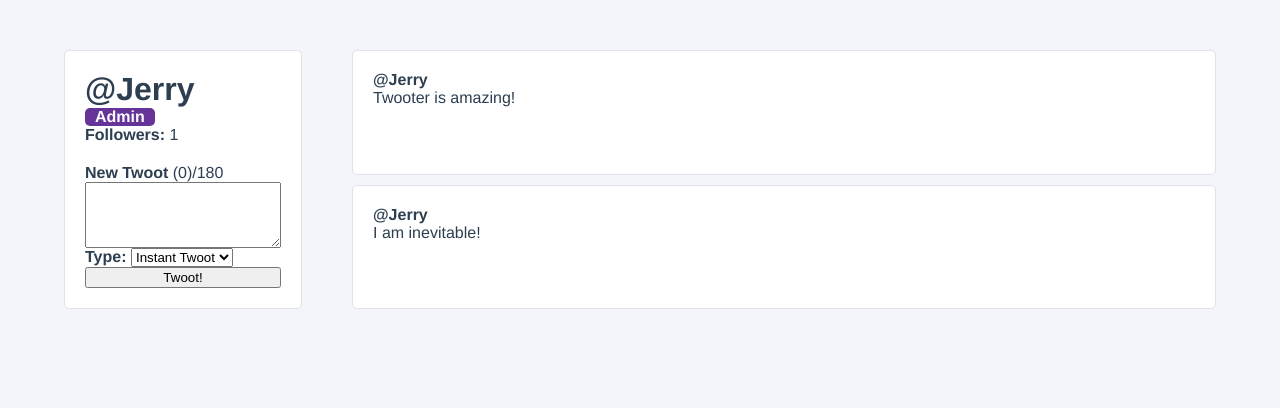
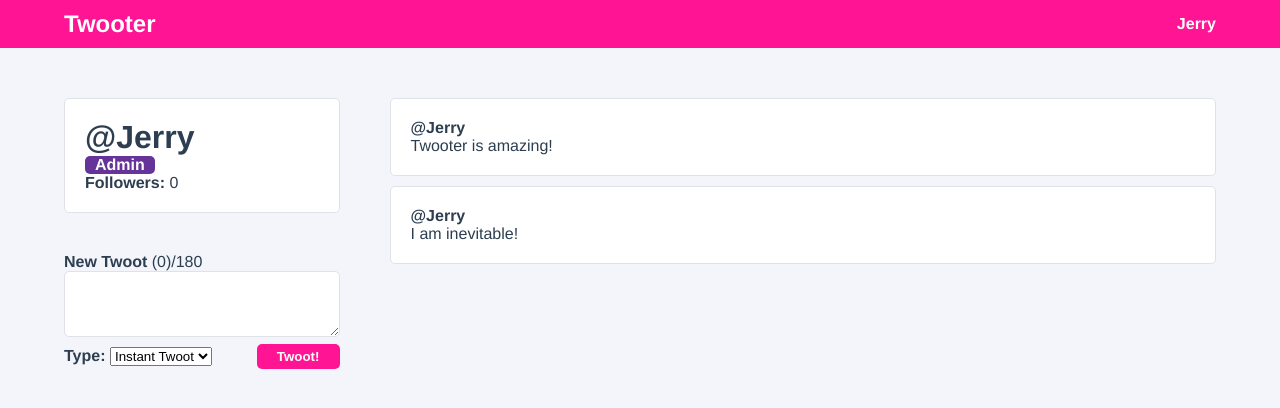
Before and after one commit to JeremiahKoeiman/vue-twotter, a Vue app: page /user/1 in a window 1280 px wide. Shown: the top 408 px of the page. Built offline with nearby package versions, Linux system fonts and the light colour scheme.

Commit message:
Chapter 6.5: Refactoring

```diff
--- a/src/App.vue
+++ b/src/App.vue
@@ -1,5 +1,13 @@
 <template>
   <div id="app">
+    <nav>
+      <div class="navigation__logo">
+        Twooter
+      </div>
+      <div class="navigation__user">
+        Jerry
+      </div>
+    </nav>
     <UserProfile/>
   </div>
 </template>
@@ -21,5 +29,21 @@
   color: #2c3e50;
   min-height: 100vh;
   background-color: #F3F5FA;
+
+  nav {
+    display: flex;
+    align-items: center;
+    justify-content: space-between;
+    padding: 10px 5%;
+    background-color: deeppink;
+    color: white;
+    .navigation__logo {
+      font-weight: bold;
+      font-size: 24px;
+    }
+    .navigation__user {
+      font-weight: bold;
+    }
+  }
 }
 </style>
--- /dev/null
+++ b/src/components/CreateTwootPanel.vue
@@ -0,0 +1,104 @@
+<template>
+  <form class="create-twoot-panel" @submit.prevent="createNewTwoot" :class="{ '--exceeded': newTwootCharCount > 180 }">
+    <label for="newTwoot"><strong>New Twoot</strong> ({{ newTwootCharCount }})/180</label>
+    <textarea id="newTwoot" rows="4" v-model="newTwootContent"/>
+
+    <div class="create-twoot-panel__submit">
+      <div class="create-twoot-type">
+        <label for="newTwootType"><strong>Type: </strong></label>
+        <select id="newTwootType" v-model="selectedTwootType">
+          <option :value="option.value" v-for="(option, index) in twootTypes" :key="index">
+            {{ option.name }}
+          </option>
+        </select>
+      </div>
+
+      <button>
+        Twoot!
+      </button>
+    </div>
+  </form>
+</template>
+
+<script>
+export default {
+  name: "CreateTwootPanel",
+  props: {
+    twoot: {
+      type: Object
+    }
+  },
+  data() {
+    return {
+      newTwootContent: '',
+      selectedTwootType: 'instant',
+      twootTypes: [
+        {
+          value: 'draft',
+          name: 'Draft'
+        },
+        {
+          value: 'instant',
+          name: 'Instant Twoot'
+        }
+      ]
+    }
+  },
+  computed: {
+    newTwootCharCount() {
+      return this.newTwootContent.length
+    }
+  },
+  methods: {
+    createNewTwoot() {
+      if (this.newTwootContent && this.selectedTwootType !== 'draft') {
+        this.$emit('add-twoot', this.newTwootContent)
+        /*this.user.twoots.unshift({
+          id: this.user.twoots.length + 1,
+          content: this.newTwootContent
+        })*/
+        this.newTwootContent = '';
+      }
+    }
+  }
+}
+</script>
+
+<style lang="scss" scoped>
+.create-twoot-panel {
+  margin-top: 20px;
+  padding: 20px 0;
+  display: flex;
+  flex-direction: column;
+  textarea {
+    border: 1px solid #DFE3E8;
+    border-radius: 5px;
+  }
+  .create-twoot-panel__submit {
+    display: flex;
+    justify-content: space-between;
+    .create-twoot-type {
+      padding: 10px 0;
+    }
+    button {
+      padding: 5px 20px;
+      margin: auto 0;
+      border-radius: 5px;
+      border: none;
+      background-color: deeppink;
+      color: white;
+      font-weight: bold;
+    }
+  }
+  &.--exceeded {
+    color: red;
+    border-color: red;
+    .create-twoot-panel__submit {
+      button {
+        background-color: red;
+        color: white;
+      }
+    }
+  }
+}
+</style>
--- a/src/components/TwootItem.vue
+++ b/src/components/TwootItem.vue
@@ -1,5 +1,5 @@
 <template>
-  <div class="twoot-item" @click="favoriteTwoot(twoot.id)">
+  <div class="twoot-item">
     <div class="user-profile__twoot">
       <div class="twoot-item__user">
         @{{ username }}
@@ -23,11 +23,6 @@
       type: Object,
       required: true
     }
-  },
-  methods: {
-    favoriteTwoot(id) {
-      this.$emit('favorite', id)
-    }
   }
 }
 </script>
@@ -39,13 +34,11 @@
   border-radius: 5px;
   border: 1px solid #DFE3E8;
   box-sizing: border-box;
+  cursor: pointer;
   transition: all 0.25s ease;
-
   &:hover {
-    cursor: pointer;
     transform: scale(1.1, 1.1);
   }
-
   .twoot-item__user {
     font-weight: bold;
   }
--- a/src/components/UserProfile.vue
+++ b/src/components/UserProfile.vue
@@ -1,37 +1,23 @@
 <template>
   <div class="user-profile">
+    <div class="user-profile__sidebar">
       <div class="user-profile__user-panel">
-      <h1 class="user-profile__user-name">@{{ user.username }}</h1>
+        <h1 class="user-profile__username">@{{ user.username }}</h1>
         <div class="user-profile__admin-badge" v-if="user.isAdmin">
           Admin
         </div>
         <div class="user-profile__follower-count">
           <strong>Followers: </strong> {{ followers }}
         </div>
-      <form class="user-profile__create-twoot" @submit.prevent="createNewTwoot" :class="{ '--exceeded': newTwootCharCount > 180 }">
-        <label for="newTwoot"><strong>New Twoot</strong> ({{ newTwootCharCount }})/180</label>
-        <textarea id="newTwoot" rows="4" v-model="newTwootContent"/>
-
-        <div class="user-profile__create-twoot-type">
-          <label for="newTwootType"><strong>Type: </strong></label>
-          <select id="newTwootType" v-model="selectedTwootType">
-            <option :value="option.value" v-for="(option, index) in twootTypes" :key="index">
-              {{ option.name }}
-            </option>
-          </select>
       </div>
-
-        <button>
-          Twoot!
-        </button>
-      </form>
+      <CreateTwootPanel @add-twoot="addTwoot"/>
     </div>
     <div class="user-profile__twoots-wrapper">
-      <TwootItem v-for="twoot in user.twoots"
+      <TwootItem
+          v-for="twoot in user.twoots"
           :key="twoot.id"
           :username="user.username"
           :twoot="twoot"
-                 @favorite="toggleFavorite"
       />
     </div>
   </div>
@@ -39,26 +25,16 @@
 
 <script>
 import TwootItem from "./TwootItem"
+import CreateTwootPanel from "./CreateTwootPanel";
 
 export default {
   name: 'UserProfile',
   components: {
-    TwootItem
+    TwootItem,
+    CreateTwootPanel
   },
   data () {
     return {
-      newTwootContent: '',
-      selectedTwootType: 'instant',
-      twootTypes: [
-        {
-          value: 'draft',
-          name: 'Draft'
-        },
-        {
-          value: 'instant',
-          name: 'Instant Twoot'
-        }
-      ],
       followers: 0,
       user: {
         id: 1,
@@ -87,30 +63,10 @@
       }
     }
   },
-  computed: {
-    newTwootCharCount() {
-      return this.newTwootContent.length
+  methods: {
+    addTwoot(twoot) {
+      this.user.twoots.unshift({ id: this.user.twoots.length + 1, content: twoot })
     }
-  },
-  methods: {
-    followUser() {
-      this.followers++
-    },
-    toggleFavorite(id) {
-      console.log(`Favourited Twoot #${id}`)
-    },
-    createNewTwoot() {
-      if (this.newTwootContent && this.selectedTwootType !== 'draft') {
-        this.user.twoots.unshift({
-          id: this.user.twoots.length + 1,
-          content: this.newTwootContent
-        })
-        this.newTwootContent = '';
-      }
-    }
-  },
-  mounted() {
-    this.followUser()
   }
 }
 </script>
@@ -119,56 +75,32 @@
 .user-profile {
   display: grid;
   grid-template-columns: 1fr 3fr;
+  grid-gap: 50px;
   padding: 50px 5%;
-
   .user-profile__user-panel {
     display: flex;
     flex-direction: column;
-    margin-right: 50px;
     padding: 20px;
     background-color: white;
     border-radius: 5px;
     border: 1px solid #DFE3E8;
-
+    margin-bottom: auto;
+    h1 {
+      margin: 0;
+    }
     .user-profile__admin-badge {
-      background-color: rebeccapurple;
+      background: rebeccapurple;
       color: white;
       border-radius: 5px;
       margin-right: auto;
       padding: 0 10px;
       font-weight: bold;
     }
-
-    h1 {
-      margin: 0;
   }
-
-    .user-profile__create-twoot {
-      padding-top: 20px;
-      display: flex;
-      flex-direction: column;
-
-      button {
-        cursor: pointer;
-      }
-
-      &.--exceeded {
-        color: red;
-        border-color: red;
-
-        button {
-          pointer-events: none;
-          background-color: rgb(255, 0, 0);
-          border: none;
-          color: white;
-        }
-      }
-    }
-  }
-
   .user-profile__twoots-wrapper {
     display: grid;
     grid-gap: 10px;
+    margin-bottom: auto;
   }
 }
 </style>
```
Also changed, not shown: src/assets/users.js (added, +41 -0 lines). Lines whose indentation alone changed are shown as unchanged.
